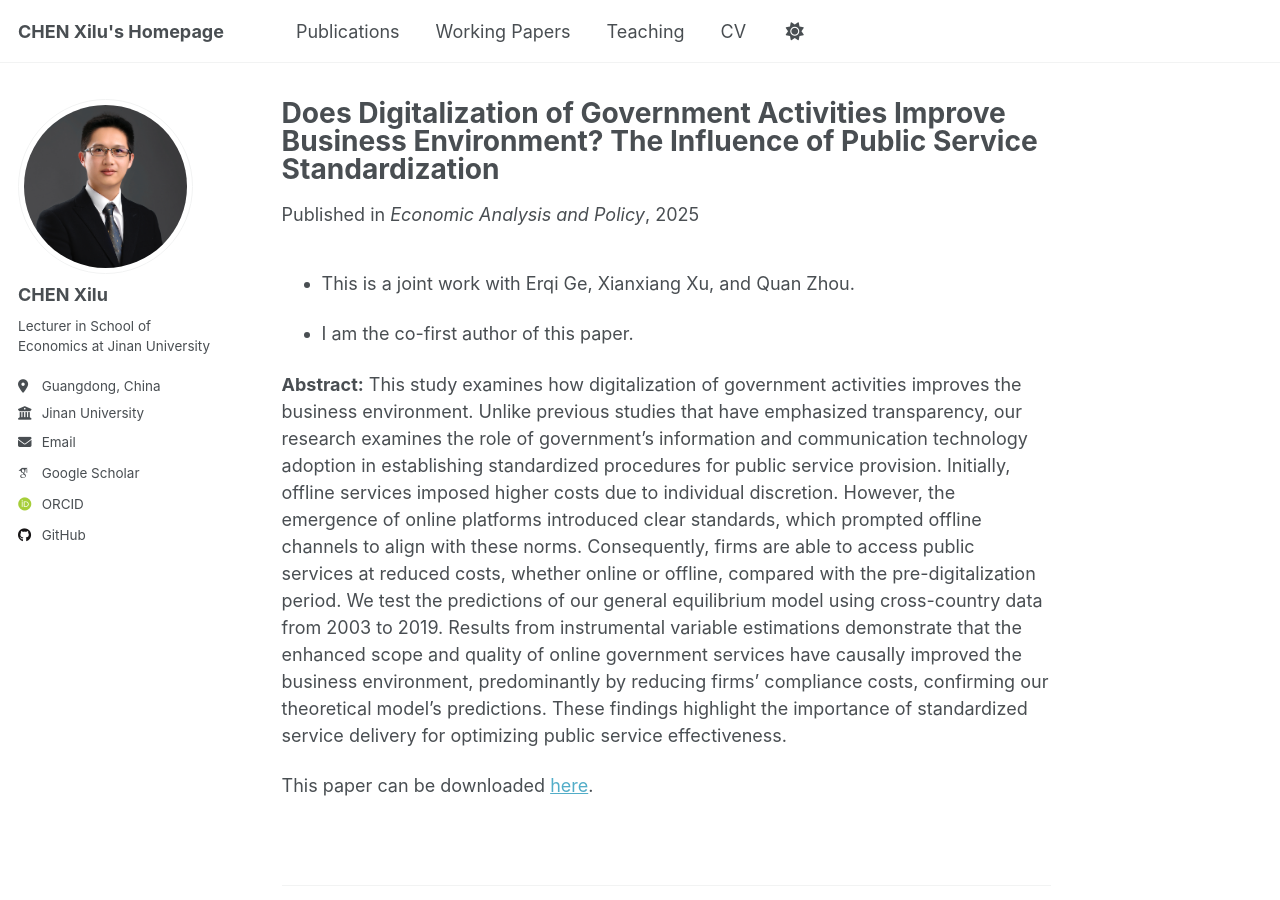
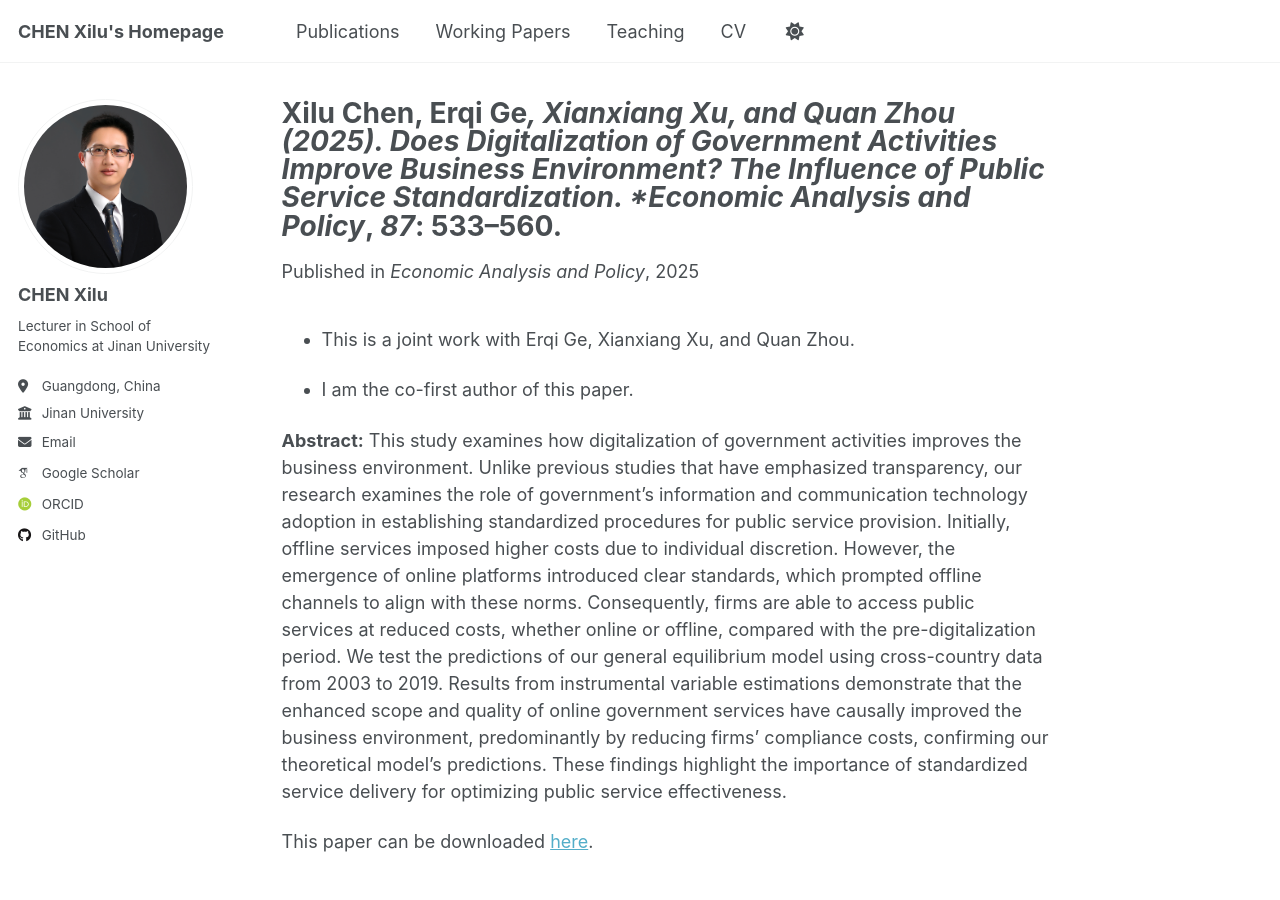
Before and after one commit to Xilu-CHEN/xilu-chen.github.io, a Jekyll site: the page built from _publications/EAP2025.md, in a window 1280 px wide and 900 px high. Built offline with Jekyll 4.4.1, drawn with Linux system fonts in a browser that asks for light colours; some web fonts are replaced; a script that is not in the unit is left out.

Commit message:
Update title and abstract in EAP2025 publication

```diff
--- a/_publications/EAP2025.md
+++ b/_publications/EAP2025.md
@@ -1,5 +1,5 @@
 ---
-title: "Does Digitalization of Government Activities Improve Business Environment? The Influence of Public Service Standardization"
+title: "**Xilu Chen**, Erqi Ge*, Xianxiang Xu, and Quan Zhou (2025). Does Digitalization of Government Activities Improve Business Environment? The Influence of Public Service Standardization. *Economic Analysis and Policy*, *87*: 533–560."
 collection: publications
 category: manuscripts
 permalink: /publication/EAP2025
```
